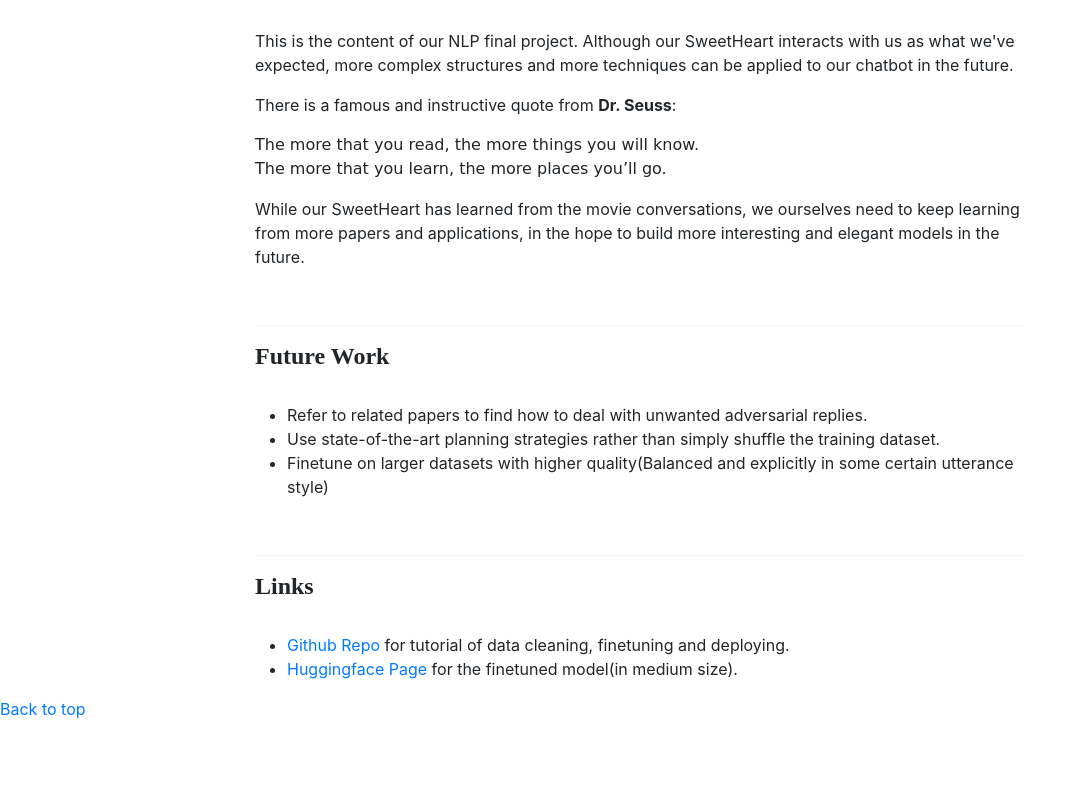
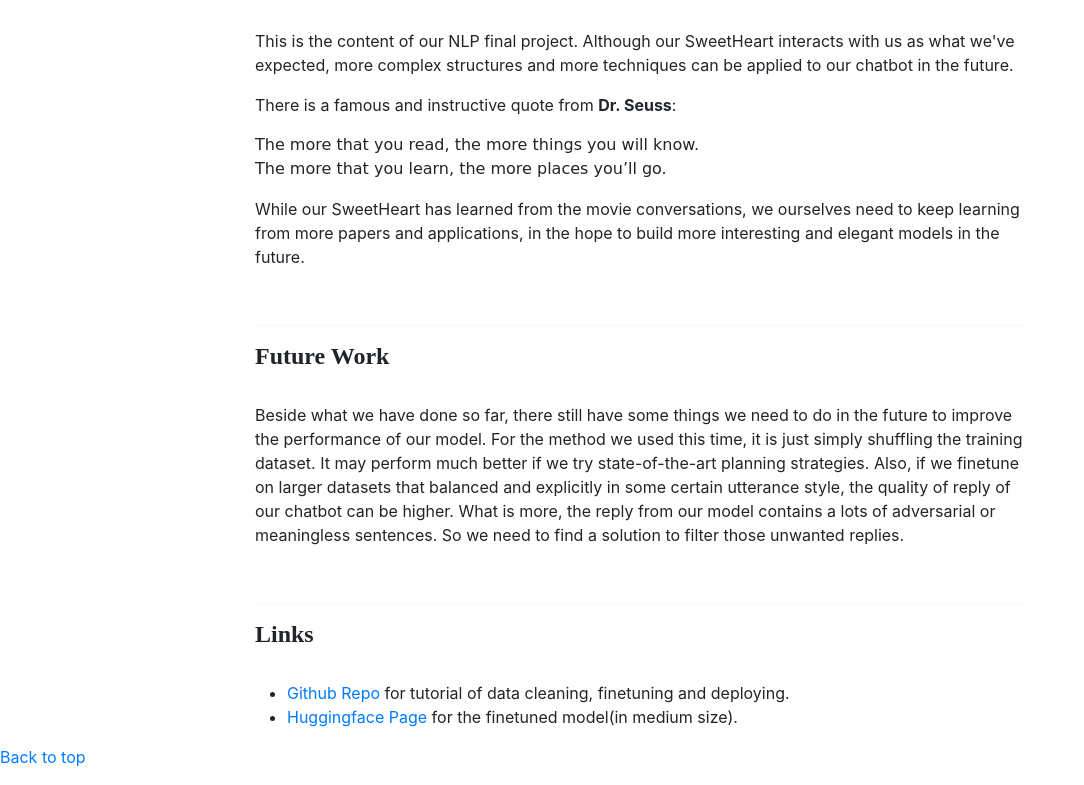
Before and after one commit to kianakaslana648/nlp-final-project, a plain HTML site: page index.html in a window 1280 px wide. Shown: the part 5559-6344 px from the top of the page, without its empty margins (0-1084 px from the left). Before the commit the page ends 6296 px from the top, so only its background shows below. Drawn offline with nearby package versions, Linux system fonts and the light colour scheme.

Commit message:
Update index.html

```diff
--- a/index.html
+++ b/index.html
@@ -328,20 +328,10 @@
     <h4 style='font-family: "Times New Roman", Times, serif;'>
       <strong>Future Work</strong>
     </h4>
-         <br>
-            <ul>
-              <li>
-                Refer to related papers to find how to deal with unwanted adversarial replies.
-              </li>
-              <li>
-                Use state-of-the-art planning strategies rather than simply shuffle the training dataset.
-              </li>
-              <li>
-                Finetune on larger datasets with higher quality(Balanced and explicitly in some certain utterance style)
-              </li>
-            </ul>
-        <br>
-        <hr>
+    <br>
+    <p>Beside what we have done so far, there still have some things we need to do in the future to improve the performance of our model. For the method we used this time, it is just simply shuffling the training dataset. It may perform much better if we try state-of-the-art planning strategies. Also, if we finetune on larger datasets that balanced and explicitly in some certain utterance style, the quality of reply of our chatbot can be higher. What is more, the reply from our model contains a lots of adversarial or meaningless sentences. So we need to find a solution to filter those unwanted replies.</p>
+    <br>
+    <hr>
 
         <h4 style='font-family: "Times New Roman", Times, serif;'>
       <strong>Links</strong>
```
